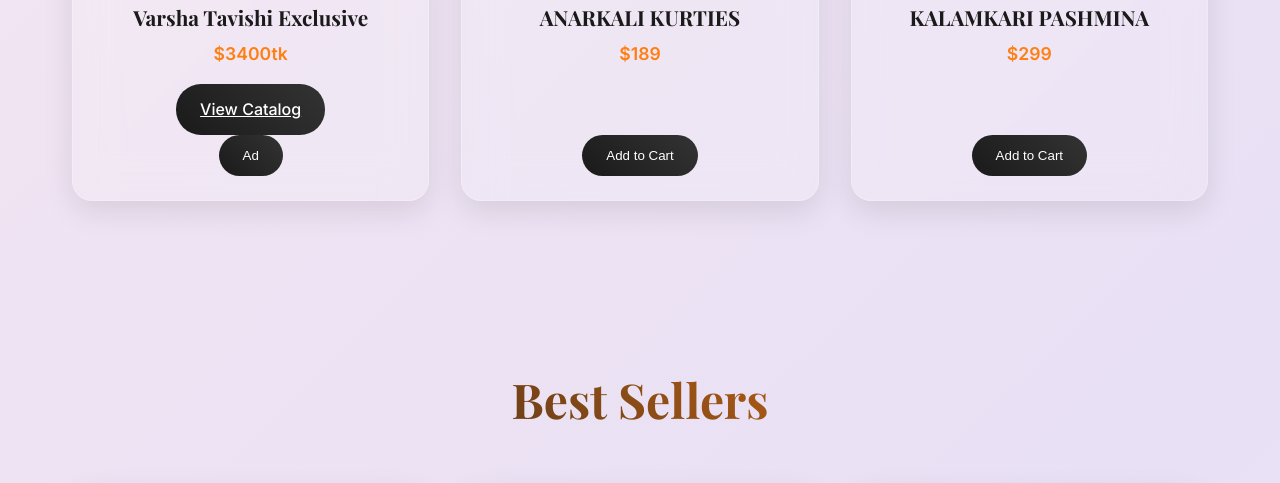
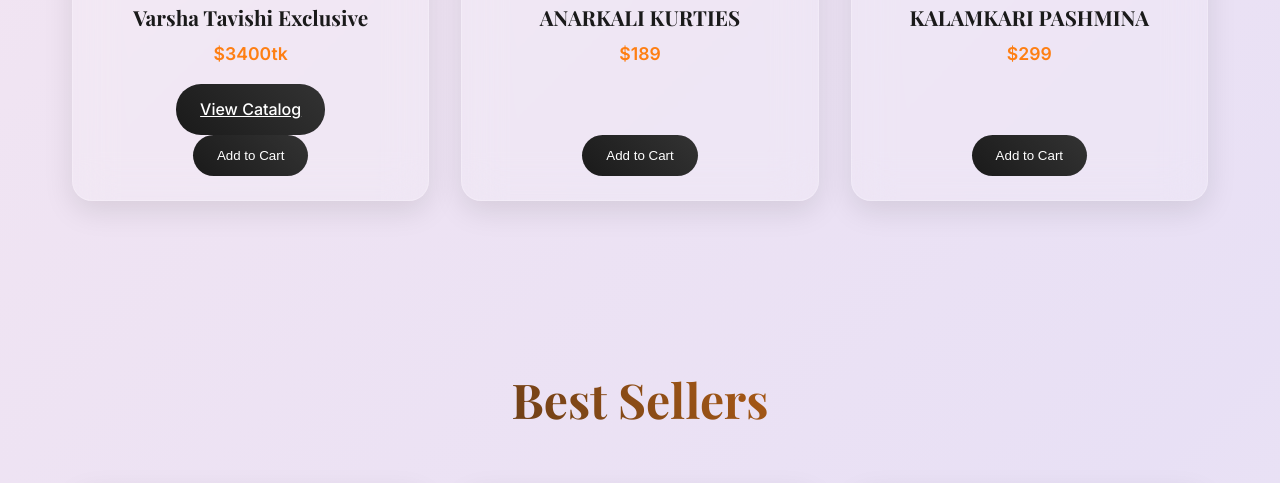
Before and after one commit to VipCorner/VipCornerBD, a website: page index.html in a window 1280 px wide. Shown: the part 1419-1902 px from the top of the page. Drawn offline with nearby package versions, Linux system fonts and the light colour scheme.

Commit message:
Update index.html

```diff
--- a/index.html
+++ b/index.html
@@ -74,7 +74,7 @@
                     <h3 class="product-title">Varsha Tavishi Exclusive</h3>
                     <p class="product-price">3400tk</p>
                     <a href="product-detail.html" class="product-button view-catalog">View Catalog</a>
-                    <button class="product-button add-to-cart">Ad
+                    <button class="product-button add-to-cart">Add to Cart</button>
                 </div>
                 <div class="product-card fade-in">
                     <div class="product-image">
```
